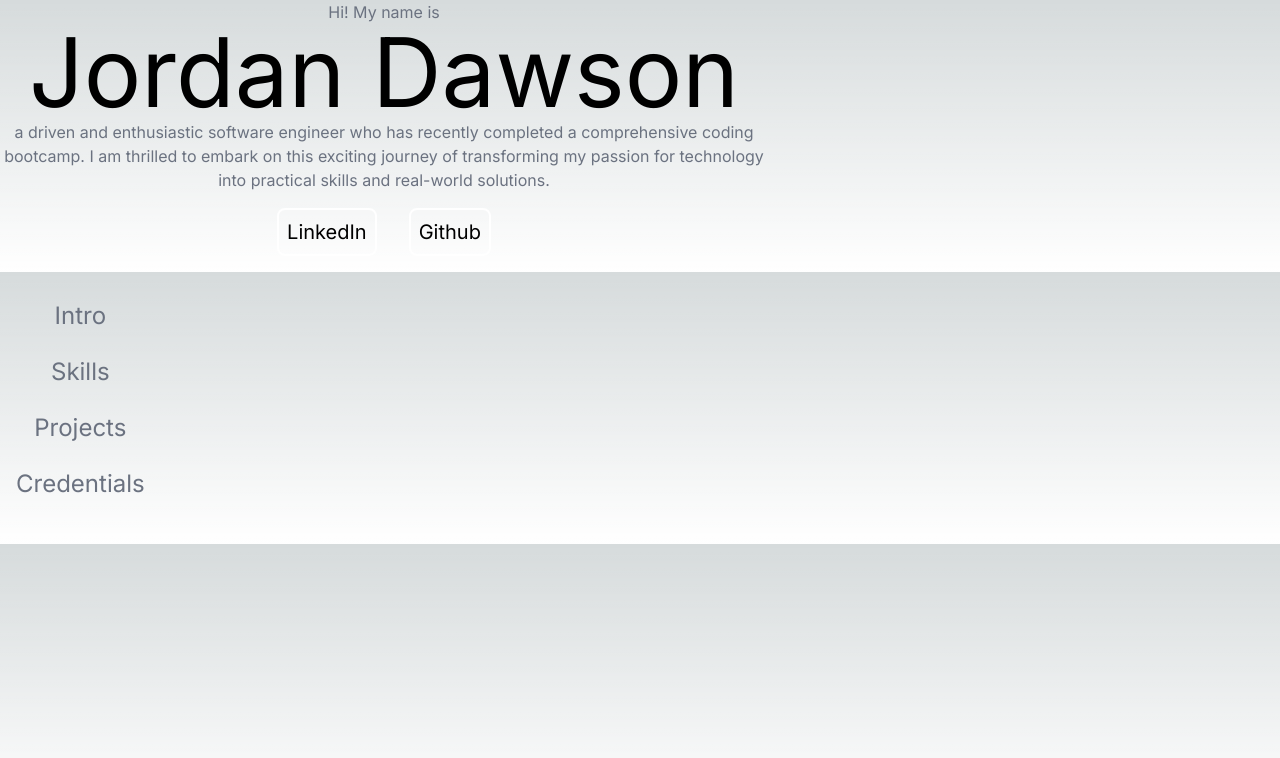
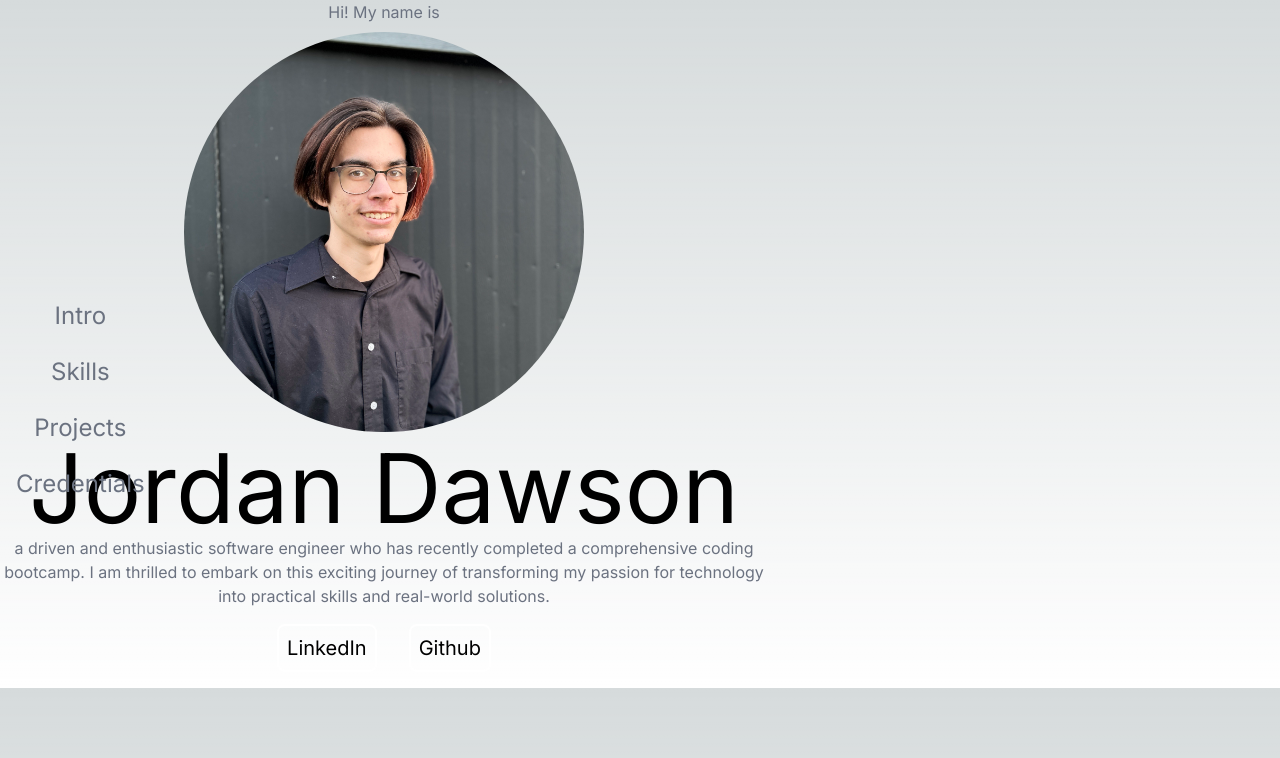
Before and after one commit to JordanTDawson/Portfolio, a Next.js app in the folder portfolio/: page /intro in a window 1280 px wide. Shown: the top 758 px of the page. Built offline with nearby package versions, Linux system fonts and the light colour scheme.

Commit message:
Added self prtrait of me to the intro ection of the website.

```diff
--- a/portfolio/src/app/intro/page.tsx
+++ b/portfolio/src/app/intro/page.tsx
@@ -1,15 +1,26 @@
+import Image from "next/image";
+
 export default function Intro() {
     return (
-        <div className='max-w-[100%] md:max-w-[80%] lg:max-w-[60%] text-center'>
+        <div className='flex flex-col max-w-[100%] md:max-w-[80%] lg:max-w-[60%] text-center items-center'>
           <p className='text-gray-500'>Hi! My name is</p>
+          <div className='relative w-[200px] h-[200px] 375:w-[125px] 375:h-[125px] md:w-[400px] md:h-[400px] m-2 overflow-hidden rounded-full'>
+              <Image
+              className='object-cover w-[100%] h-[100%]'
+              src='/jordan-dawson.jpg'
+              alt='A picture of me!'
+              fill
+              priority
+              />
+          </div>
           <h1 className='text-5xl md:text-8xl'>Jordan Dawson</h1>
-          <p className='text-gray-500'>
+          <p className='text-md text-gray-500'>
               a driven and enthusiastic software engineer who has recently completed a comprehensive coding bootcamp.
               I am thrilled to embark on this exciting journey of transforming my passion for technology into practical skills and real-world solutions.
           </p>
           <div className='flex flex-wrap gap-8 justify-center my-4'>
-            <a href='https://www.linkedin.com/in/jordantdawson/' rel='noreferer' target='_blank' className='border-2 border-double border-white rounded-lg text-xl p-2 hover:text-yellow-500 hover:scale-105 transform transition-transform'>LinkedIn</a>
-            <a href='https://github.com/JordanTDawson' rel='noreferer' target='_blank' className='border-2 border-double border-white rounded-lg text-xl p-2 hover:text-yellow-500 hover:scale-105 transform transition-transform'>Github</a>
+            <a href='https://www.linkedin.com/in/jordantdawson/' rel='noreferer' target='_blank' className='border-2 border-white rounded-lg text-xl p-2 hover:text-yellow-500 hover:scale-105 transform transition-transform'>LinkedIn</a>
+            <a href='https://github.com/JordanTDawson' rel='noreferer' target='_blank' className='border-2 border-white rounded-lg text-xl p-2 hover:text-yellow-500 hover:scale-105 transform transition-transform'>Github</a>
           </div>
         </div>
     );
--- a/portfolio/src/app/page.tsx
+++ b/portfolio/src/app/page.tsx
@@ -8,47 +8,47 @@ export default function Home() {
     <div className='snap-y snap-mandatory md:ml-[150px] md:p-4'>
       <section className='relative flex flex-col justify-center items-center min-h-screen'>
         <Intro />
-        <div className='block w-[100%] md:hidden flex justify-center 375:relative absolute bottom-0 left-0 right-0 p-4'>
-          <a className='border-2 border-double border-white rounded-lg text-xl p-4 hover:text-yellow-500 hover:scale-105 transform transition-transform' href='#skills'>
+        <div className='block w-[100%] md:hidden flex justify-center 375:relative  bottom-0 left-0 right-0 p-4'>
+          <a className='border-2 border-white rounded-lg text-xl p-4 hover:text-yellow-500 hover:scale-105 transform transition-transform' href='#skills'>
             Go to Skills
           </a>
         </div>
       </section>
       <section className='relative flex flex-col justify-center items-center min-h-screen' id='skills'>
       <div className='block w-[100%] md:hidden flex justify-center relative top-0 left-0 right-0 my-2'>
-          <a className='border-2 border-double border-white rounded-lg text-xl p-4 hover:text-yellow-500 hover:scale-105 transform transition-transform' href='#'>
+          <a className='border-2 border-white rounded-lg text-xl p-4 hover:text-yellow-500 hover:scale-105 transform transition-transform' href='#'>
             Go to Intro
           </a>
         </div>
         <Skills />
         <div className='block w-[100%] md:hidden flex justify-center relative bottom-0 left-0 right-0 my-2'>
-          <a className='border-2 border-double border-white rounded-lg text-xl p-4 hover:text-yellow-500 hover:scale-105 transform transition-transform' href='#projects'>
+          <a className='border-2 border-white rounded-lg text-xl p-4 hover:text-yellow-500 hover:scale-105 transform transition-transform' href='#projects'>
             Go to Projects
           </a>
         </div>
       </section>
       <section className='relative flex flex-col justify-center items-center min-h-screen' id='projects'>
       <div className='block w-[100%] md:hidden flex justify-center relative top-0 left-0 right-0 p-2'>
-          <a className='border-2 border-double border-white rounded-lg text-xl p-2 hover:text-yellow-500 hover:scale-105 transform transition-transform' href='#skills'>
+          <a className='border-2 border-white rounded-lg text-xl p-2 hover:text-yellow-500 hover:scale-105 transform transition-transform' href='#skills'>
             Go to Skills
           </a>
         </div>
         <Projects />
         <div className='block w-[100%] md:hidden flex justify-center relative bottom-0 left-0 right-0 p-2'>
-          <a className='border-2 border-double border-white rounded-lg text-xl p-2 hover:text-yellow-500 hover:scale-105 transform transition-transform' href='#credentials'>
+          <a className='border-2 border-white rounded-lg text-xl p-2 hover:text-yellow-500 hover:scale-105 transform transition-transform' href='#credentials'>
             Go to Credentials
           </a>
         </div>
       </section>
       <section className='relative flex flex-col justify-center items-center min-h-screen' id='credentials'>
         <div className='block w-[100%] md:hidden flex justify-center relative top-0 left-0 right-0 p-2'>
-          <a className='border-2 border-double border-white rounded-lg text-xl p-2 hover:text-yellow-500 hover:scale-105 transform transition-transform' href='#projects'>
+          <a className='border-2 border-white rounded-lg text-xl p-2 hover:text-yellow-500 hover:scale-105 transform transition-transform' href='#projects'>
             Go to Projects
           </a>
         </div>
         <Credentials />
         <div className='block w-[100%] md:hidden flex justify-center relative bottom-0 left-0 right-0 p-2'>
-          <a className='border-2 border-double border-white rounded-lg text-xl p-2 hover:text-yellow-500 hover:scale-105 transform transition-transform' href='#'>
+          <a className='border-2 border-white rounded-lg text-xl p-2 hover:text-yellow-500 hover:scale-105 transform transition-transform' href='#'>
             Go to Top
           </a>
         </div>
```
Also changed, not shown: portfolio/public/jordan-dawson.jpg (added).
